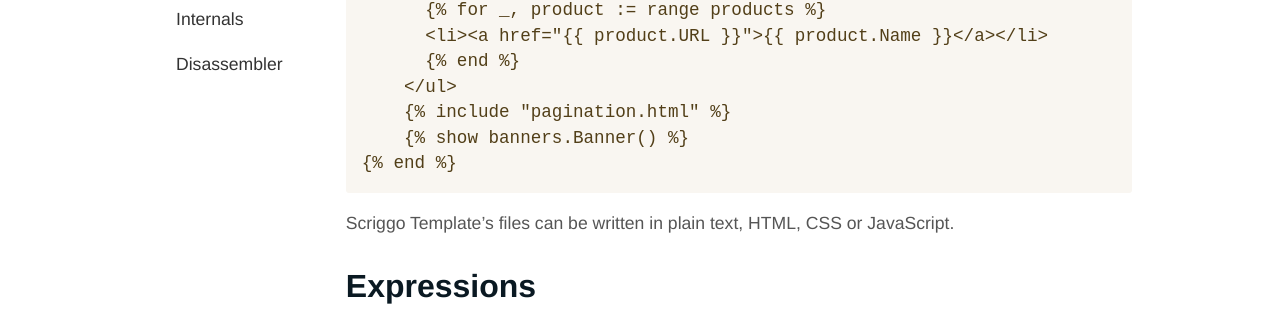
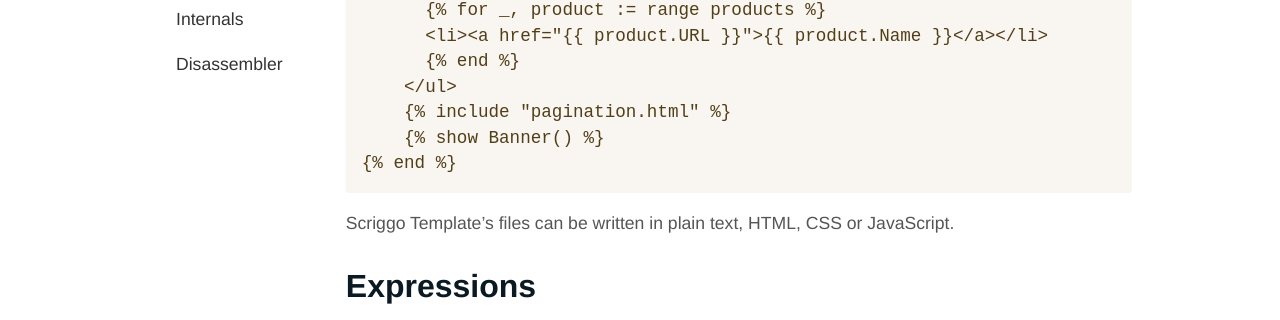
Before and after one commit to open2b/scriggo-site, a Jekyll site: the page built from doc/template.md, in a window 1280 px wide and 900 px high. Shown: the part 467-787 px from the top of the window. Built offline with Jekyll 4.4.1, drawn with Linux system fonts in a browser that asks for light colours; some of the changed text lies outside the part shown.

Commit message:
Fix an example in template documentation

````diff
--- a/doc/template.md
+++ b/doc/template.md
@@ -20,7 +20,7 @@
       {% end %}
     </ul>
     {% include "pagination.html" %}
-    {% show banners.Banner() %}
+    {% show Banner() %}
 {% end %}
 ```
 
````
